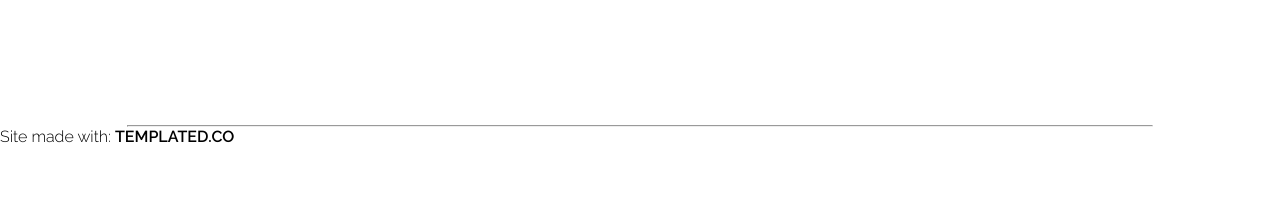
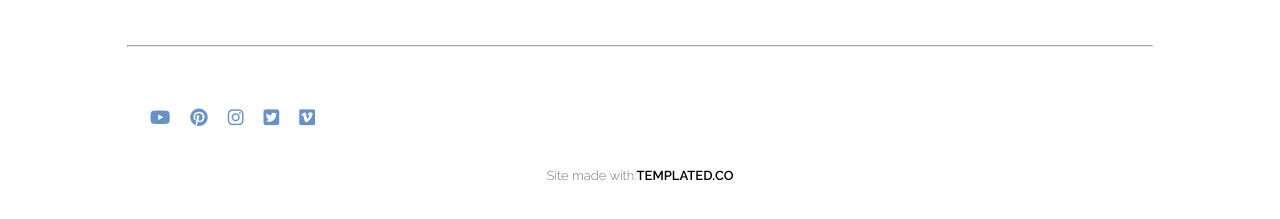
Before and after one commit to DaxPatadia28/DaxPatadia28.github.io, a plain HTML site: page index.html in a window 1280 px wide. Shown: the part 2163-2382 px from the top of the page. Before the commit the page ends 2359 px from the top, so only its background shows below. Drawn offline with Linux system fonts and the light colour scheme.

Commit message:
Update index.html

```diff
--- a/index.html
+++ b/index.html
@@ -13,8 +13,6 @@
     <div class="herosection">
         <div class="herosectionnavbar">
             <h3>Theory</h3>
-
-
             <nav>
                 <ul>
                 <a style="padding-right: 5px; font-size: small;">Home</a>
@@ -22,6 +20,7 @@
                 <a style="padding-right: 5px; font-size: small;">Elements</a>
                 </ul>
             </nav>
+            <div class="menu-btn"><i class="fa-solid fa-bars"></i></div>
         </div>
         <div class="herosectioncontent">
         <h1>Welcome to Theory</h1>
@@ -115,12 +114,23 @@
   </div>
 </section>
 
-<footer class="footer">
-  <hr />
-  <div class="footer-content">
-    <p class="credits">Site made with: <strong>TEMPLATED.CO</strong></p>
+<hr/>
+
+<div class="footer">
+  <div class="footericons">
+    <div class="fb-icon socialicon"><i class="fa-brands fa-youtube"></i></div>
+    <div class="yt-icon socialicon"><i class="fa-brands fa-pinterest"></i></div>
+    <div class="in-icon socialicon"><i class="fa-brands fa-instagram"></i></div>
+    <div class="tw-icon socialicon"><i class="fa-brands fa-square-twitter"></i></div>
+    <div class="vi-icon socialicon"><i class="fa-brands fa-vimeo"></i></div>
   </div>
-</footer>
+  <div class="footertext">
+  <div class="footertext1">Site made with:</div>
+  <div class="footertext2">TEMPLATED.CO</div>
+</div>
+
+</div>
+
 
 </body>
 </html>
```
